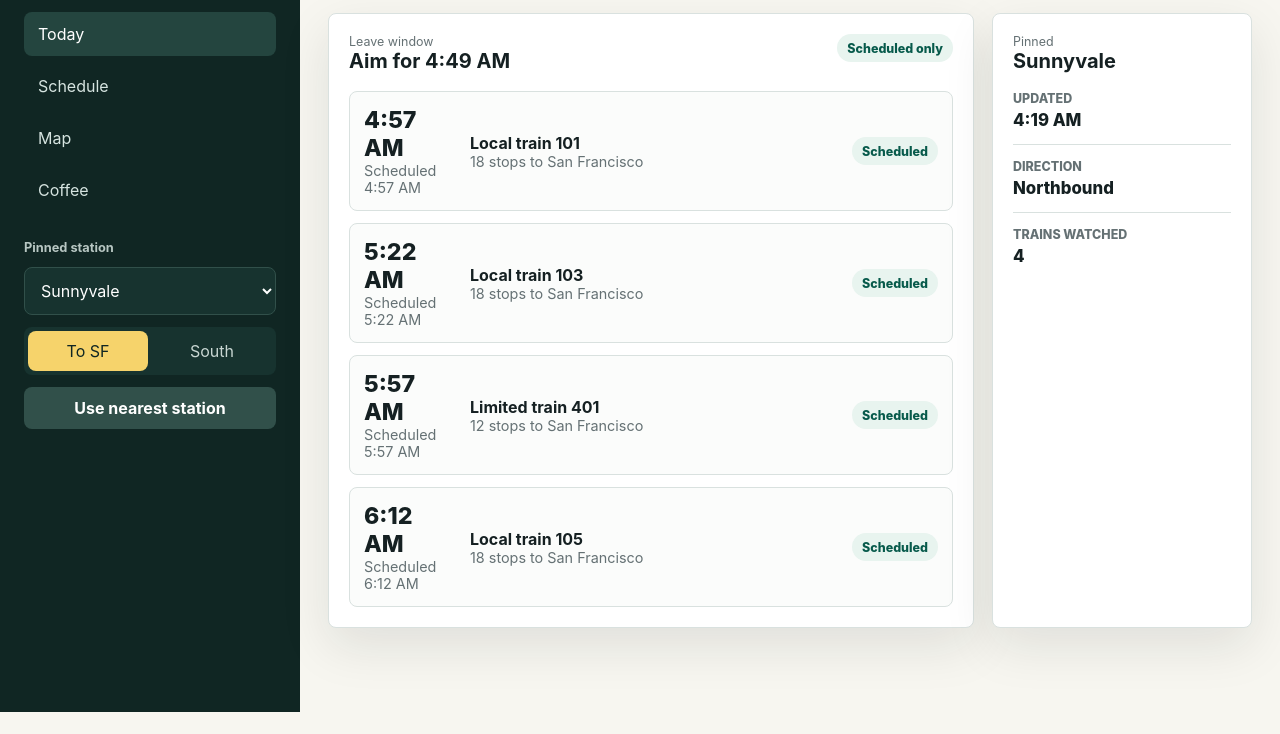
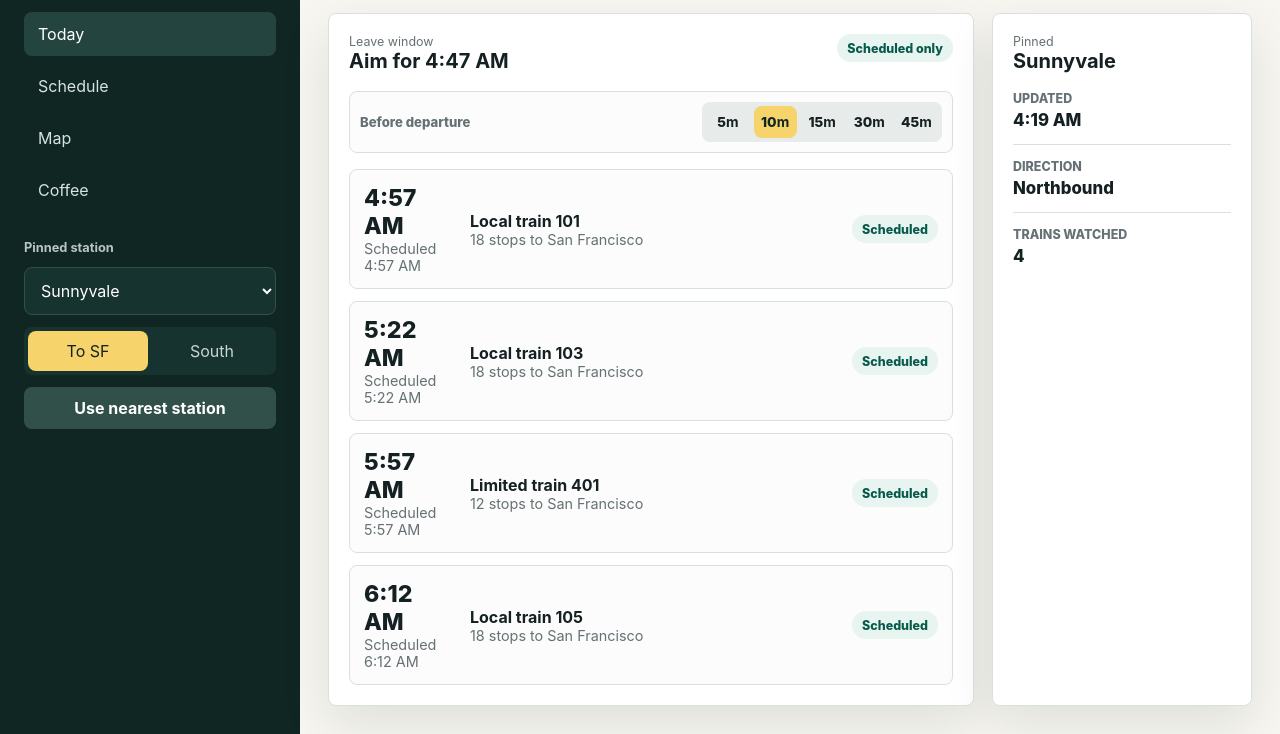
Before and after one commit to stacywu182-bot/commutetrain, a website: page index.html in a window 1280 px wide. Shown: the part 88-822 px from the top of the page. Before the commit the page ends 800 px from the top, so only its background shows below. Drawn offline with nearby package versions, Linux system fonts and the light colour scheme; no server answers.

Commit message:
Add configurable leave buffer

```diff
--- a/index.html
+++ b/index.html
@@ -68,6 +68,16 @@
                   <h3 id="leaveWindow">Checking trains...</h3>
                 </div>
                 <span id="statusPill" class="status-pill">Syncing</span>
+              </div>
+              <div class="leave-buffer" aria-label="Leave buffer">
+                <span>Before departure</span>
+                <div class="buffer-options" role="group" aria-label="Minutes before train departure">
+                  <button class="buffer-seg" data-buffer="5" type="button">5</button>
+                  <button class="buffer-seg active" data-buffer="10" type="button">10</button>
+                  <button class="buffer-seg" data-buffer="15" type="button">15</button>
+                  <button class="buffer-seg" data-buffer="30" type="button">30</button>
+                  <button class="buffer-seg" data-buffer="45" type="button">45</button>
+                </div>
               </div>
               <div class="timeline" id="timeline"></div>
             </div>
--- a/main.js
+++ b/main.js
@@ -61,6 +61,7 @@ const state = {
   routeFrom: localStorage.getItem("routeFrom") || "Sunnyvale",
   routeTo: localStorage.getItem("routeTo") || "San Francisco",
   serviceDay: localStorage.getItem("serviceDay") || "weekday",
+  leaveBuffer: Number(localStorage.getItem("leaveBuffer") || 10),
   selectedMapStation: "Sunnyvale",
   map: null,
   markers: []
@@ -142,6 +143,13 @@ function bindEvents() {
       renderSchedule();
     });
   });
+  document.querySelectorAll(".buffer-seg").forEach((button) => {
+    button.addEventListener("click", () => {
+      state.leaveBuffer = Number(button.dataset.buffer);
+      persist();
+      renderDashboard();
+    });
+  });
 }
 
 function switchView(viewId) {
@@ -161,11 +169,13 @@ function persist() {
   localStorage.setItem("routeFrom", state.routeFrom);
   localStorage.setItem("routeTo", state.routeTo);
   localStorage.setItem("serviceDay", state.serviceDay);
+  localStorage.setItem("leaveBuffer", String(state.leaveBuffer));
 }
 
 function renderAll() {
   document.querySelectorAll(".seg").forEach((button) => button.classList.toggle("active", button.dataset.direction === state.direction));
   document.querySelectorAll(".day-seg").forEach((button) => button.classList.toggle("active", button.dataset.service === state.serviceDay));
+  document.querySelectorAll(".buffer-seg").forEach((button) => button.classList.toggle("active", Number(button.dataset.buffer) === state.leaveBuffer));
   renderDashboard();
   renderSchedule();
   renderMapList();
@@ -183,7 +193,7 @@ function renderDashboard() {
   $("directionLabel").textContent = state.direction === "north" ? "Northbound" : "Southbound";
   $("trainCount").textContent = trains.length;
   $("updatedAt").textContent = new Intl.DateTimeFormat([], { hour: "numeric", minute: "2-digit" }).format(new Date());
-  $("leaveWindow").textContent = bestTrain ? `Aim for ${formatTime(addMinutes(bestTrain.departure, -8))}` : "No trains in window";
+  $("leaveWindow").textContent = bestTrain ? `Aim for ${formatTime(addMinutes(bestTrain.departure, -state.leaveBuffer))}` : "No trains in window";
   $("statusPill").textContent = "Scheduled only";
   $("statusPill").classList.remove("danger");
   $("alertStrip").classList.remove("visible");
--- a/styles.css
+++ b/styles.css
@@ -298,6 +298,54 @@ main {
   gap: 12px;
 }
 
+.leave-buffer {
+  display: flex;
+  align-items: center;
+  justify-content: space-between;
+  gap: 12px;
+  margin-bottom: 16px;
+  padding: 10px;
+  border: 1px solid var(--line);
+  border-radius: 8px;
+  background: #fbfcfb;
+}
+
+.leave-buffer span {
+  color: var(--muted);
+  font-size: 0.82rem;
+  font-weight: 800;
+}
+
+.buffer-options {
+  display: grid;
+  grid-template-columns: repeat(5, minmax(38px, 1fr));
+  gap: 4px;
+  padding: 4px;
+  border-radius: 8px;
+  background: #e7ebe9;
+}
+
+.buffer-seg {
+  min-height: 32px;
+  border: 0;
+  border-radius: 8px;
+  background: transparent;
+  color: var(--ink);
+  cursor: pointer;
+  font-size: 0.86rem;
+  font-weight: 850;
+}
+
+.buffer-seg::after {
+  content: "m";
+  font-weight: 750;
+}
+
+.buffer-seg.active {
+  color: #102623;
+  background: var(--gold);
+}
+
 .train-card {
   display: grid;
   grid-template-columns: 92px 1fr auto;
@@ -578,6 +626,11 @@ dd {
     padding: 12px;
   }
 
+  .leave-buffer {
+    align-items: stretch;
+    flex-direction: column;
+  }
+
   .train-time {
     font-size: 1.2rem;
   }
```
